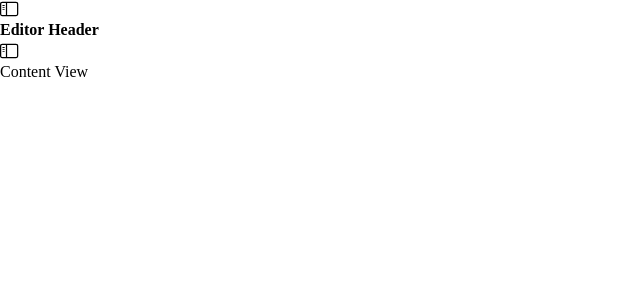
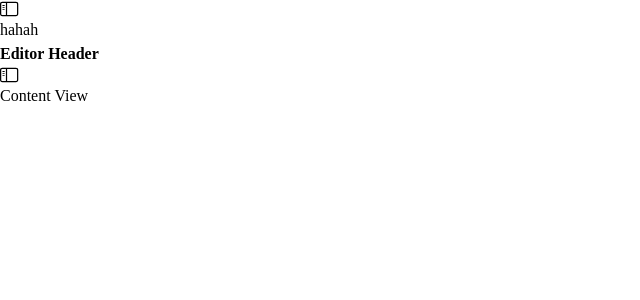
Before and after one commit to Charliego3/Motes-go, a Svelte app in the folder frontend/: page / in a window 1280 px wide. Shown: the top 300 px of the page, without its empty margins (0-640 px from the left). Built offline with nearby package versions, Linux system fonts and the light colour scheme.

Commit message:
Update: change build name

```diff
--- a/frontend/src/App.svelte
+++ b/frontend/src/App.svelte
@@ -70,13 +70,16 @@
 </script>
 
 <div class="w-screen h-screen flex select-none">
-    <div id="sidebar" class="h-full w-[{sidebarWidth}px]">
+    <div id="sidebar" class="h-full w-[{sidebarWidth}px]" style="width: {sidebarWidth}px">
         <div id="sidetool" class="h-[39px] min-w-[110px] absolute flex items-center pl-[81px] z-50" style="width: {sidebarWidth}px">
             <SideLeading on:click={toggleSidebar} />
         </div>
         <div class="h-full w-full dark:text-white overflow-hidden flex flex-col" style="--wails-draggable:no-drag">
             <div class="flex-none h-[40px] border-b-[1px] border-solid border-gray-400 border-opacity-40 dark:border-opacity-20"></div>
-            <div class="overflow-auto">
+            <div class="overflow-auto h-full">
+                <div class="p-2">
+                    hahah
+                </div>
             </div>
         </div>
     </div>
```
Also changed, not shown: 2 other files (tests, documents, lock files or other folders).
